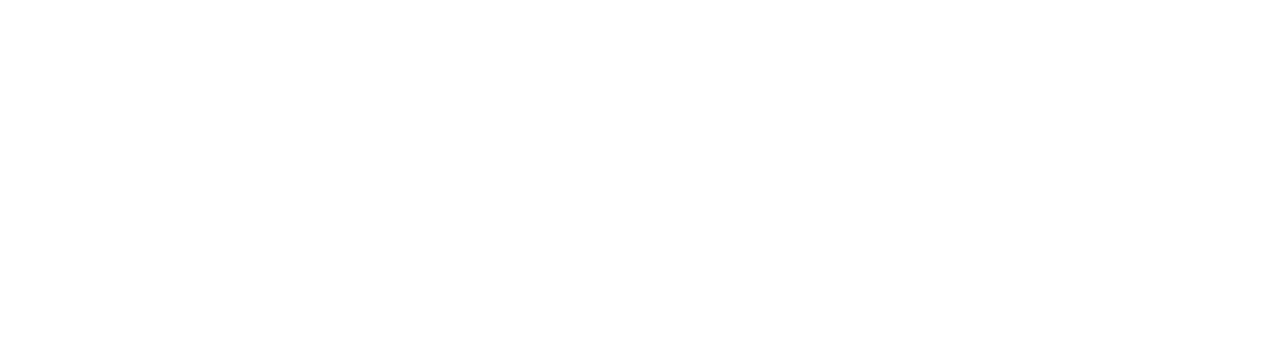
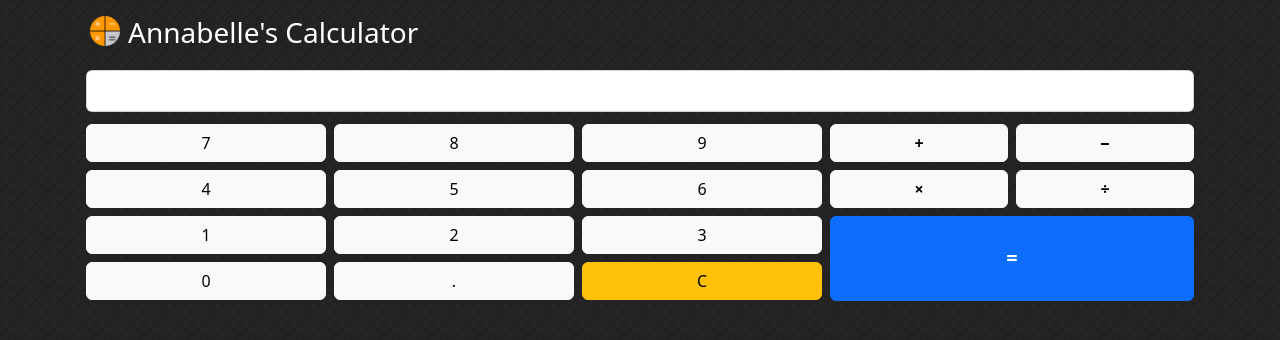
Before and after one commit to hcannabelle/acorp-module3-calculator, a website: page index.html in a window 1280 px wide. Drawn offline with nearby package versions, Linux system fonts and the light colour scheme.

Commit message:
Linked buttons to script

```diff
--- a/index.html
+++ b/index.html
@@ -12,11 +12,100 @@
         integrity="sha384-QYIZto+st3yW+o8+5OHfT6S482Zsvz2WfOzpFSXMF9zqeLcFV0/wlZpMtyFcZALm" crossorigin="anonymous">
     <link rel="stylesheet" href="https://cdn.jsdelivr.net/npm/bootstrap-icons@1.10.2/font/bootstrap-icons.css"
         integrity="sha384-b6lVK+yci+bfDmaY1u0zE8YYJt0TZxLEAFyYSLHId4xoVvsrQu3INevFKo+Xir8e" crossorigin="anonymous">
+    <script src="script.js"></script>
     <title>Calculator</title>
 </head>
 
-<body>
+<body class="bg-silver">
+    <div class="container">
+        <div class="brand p-2 mt-2">
+            <div class="d-flex">
+                <img src="/logo.png" alt="Calculator" width="30" height="30" class="me-2" />
+                <h3 class="text-white">Annabelle's Calculator</h3>
+            </div>
+        </div>
+        <div class="lcd p-1">
+            <div class="card">
+                <div class="card-body text-monospace font-weight-bold text-end">
+                    <h4 id="display"></h4>
+                </div>
+            </div>
+        </div>
 
+        <div class="panel">
+            <div class="row row-cols-2 g-0">
+                <div class="col-8 col-sm-10 col-md-8">
+                    <div class="keypad">
+                        <div class="row row-cols-3 my-1 g-0">
+                            <div class="col p-1">
+                                <button type="button" class="btn btn-light w-100" onclick="keyPress('7')">7</button>
+                            </div>
+                            <div class="col p-1">
+                                <button type="button" class="btn btn-light w-100" onclick="keyPress('8')">8</button>
+                            </div>
+                            <div class="col p-1">
+                                <button type="button" class="btn btn-light w-100" onclick="keyPress('9')">9</button>
+                            </div>
+                            <div class="col p-1">
+                                <button type="button" class="btn btn-light w-100" onclick="keyPress('4')">4</button>
+                            </div>
+                            <div class="col p-1">
+                                <button type="button" class="btn btn-light w-100" onclick="keyPress('5')">5</button>
+                            </div>
+                            <div class="col p-1">
+                                <button type="button" class="btn btn-light w-100" onclick="keyPress('6')">6</button>
+                            </div>
+                            <div class="col p-1">
+                                <button type="button" class="btn btn-light w-100" onclick="keyPress('1')">1</button>
+                            </div>
+                            <div class="col p-1">
+                                <button type="button" class="btn btn-light w-100" onclick="keyPress('2')">2</button>
+                            </div>
+                            <div class="col p-1">
+                                <button type="button" class="btn btn-light w-100" onclick="keyPress('3')">3</button>
+                            </div>
+                            <div class="col p-1">
+                                <button type="button" class="btn btn-light w-100" onclick="keyPress('0')">0</button>
+                            </div>
+                            <div class="col p-1">
+                                <button type="button" class="btn btn-light w-100" onclick="keyPress('.')">.</button>
+                            </div>
+                            <div class="col p-1">
+                                <button type="button" class="btn btn-warning w-100" onclick="clearKeys()">C</button>
+                            </div>
+                        </div>
+                    </div>
+
+                </div>
+                <div class="col-4 col-sm-2 col-md-4">
+
+                    <div class="row row-cols-2 my-1 g-0">
+                        <div class="col p-1">
+                            <button type="button" class="btn btn-light w-100 fw-bolder"
+                                onclick="keyPress('+')"><strong></strong>&plus;</strong></button>
+                        </div>
+                        <div class="col p-1">
+                            <button type="button" class="btn btn-light w-100 fw-bolder"
+                                onclick="keyPress('-')"><strong></strong>&minus;</strong></button>
+                        </div>
+                        <div class="col p-1">
+                            <button type="button" class="btn btn-light w-100 fw-bolder"
+                                onclick="keyPress('×')"><strong></strong>&times;</strong></button>
+                        </div>
+                        <div class="col p-1">
+                            <button type="button" class="btn btn-light w-100 fw-bolder"
+                                onclick="keyPress('÷')"><strong>&divide;</strong></button>
+                        </div>
+                        <div class="col col-12 p-1">
+                            <button type="button" style="height: 85px" class="btn btn-primary w-100 fw-bolder fs-5"
+                                onclick="keyPress('=')" fw-bolder><strong>&equals;</strong></button>
+                        </div>
+                    </div>
+
+                </div>
+            </div>
+        </div>
+    </div>
 </body>
 
 </html>
```
